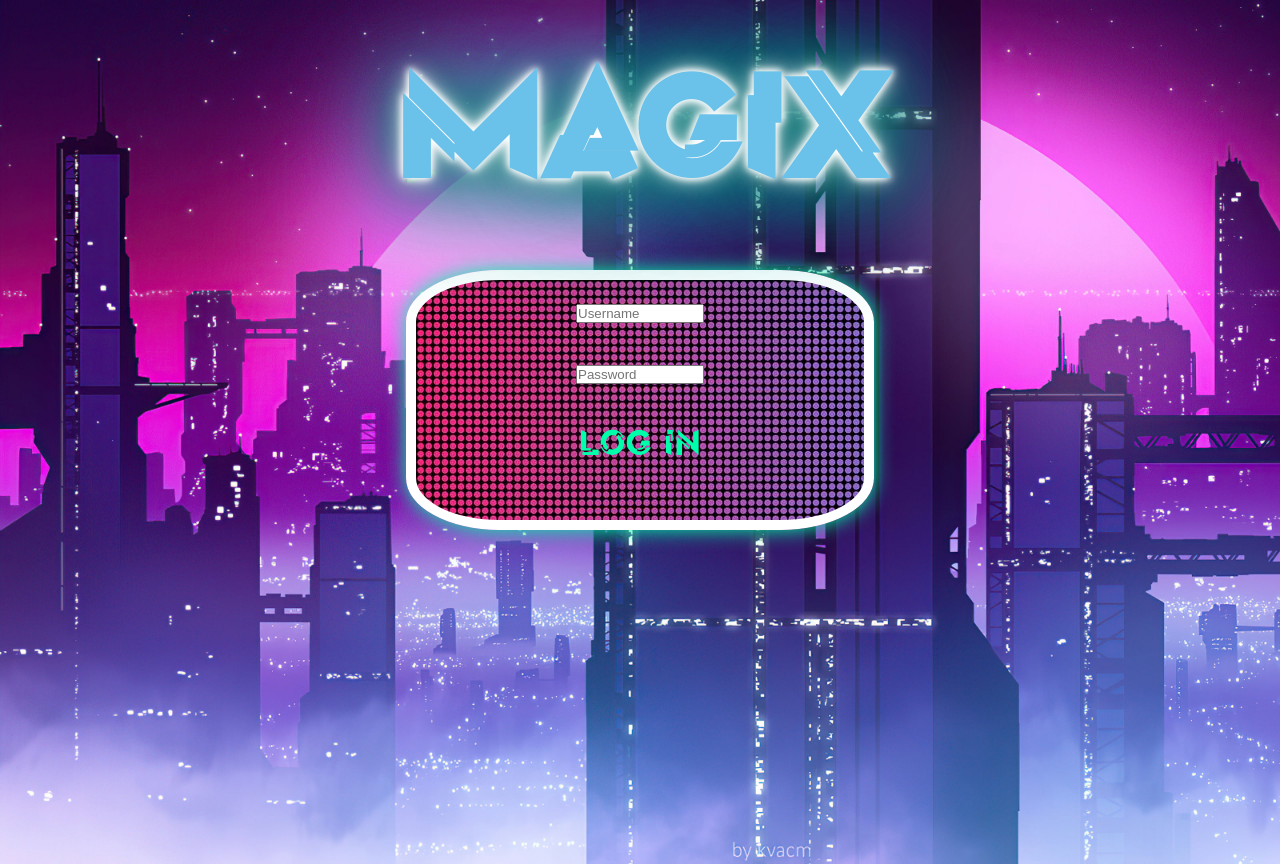
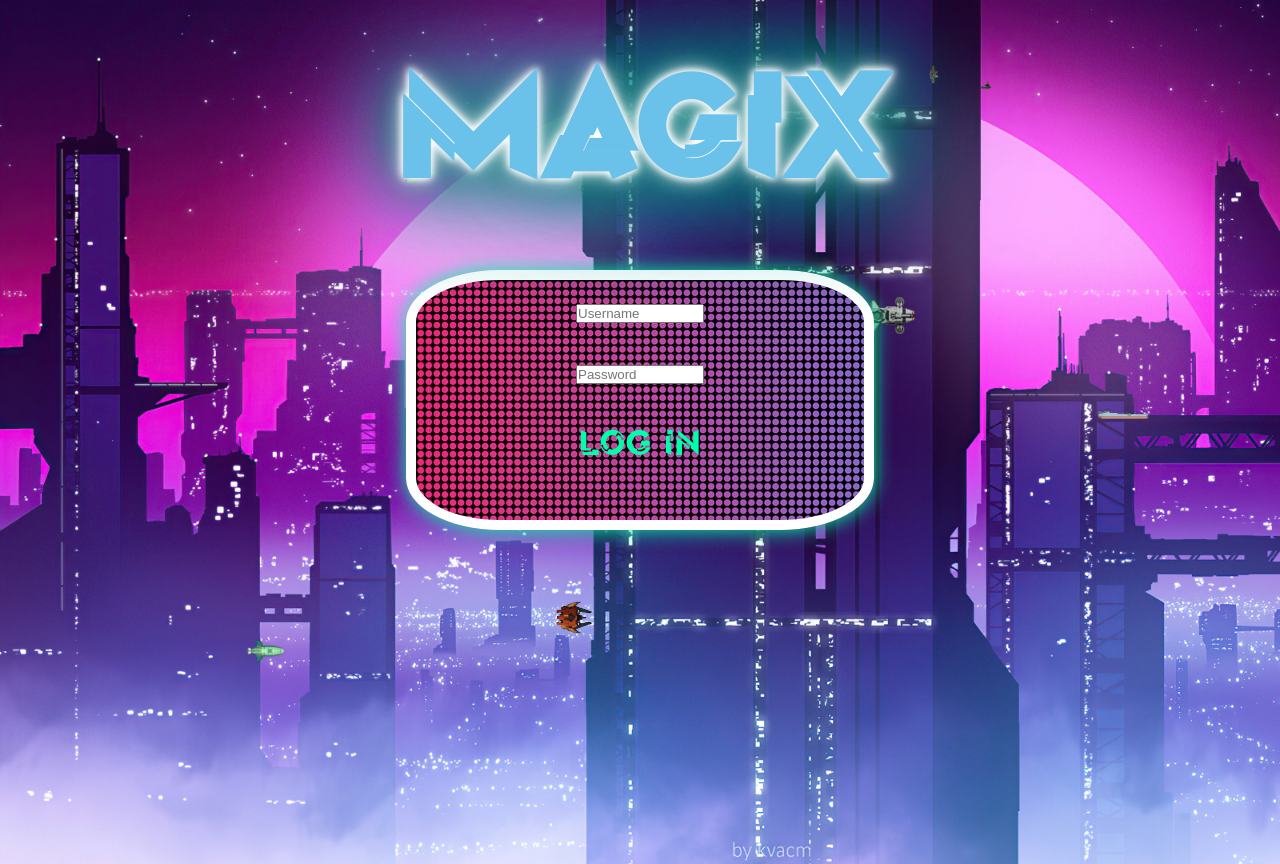
Before and after one commit to bourrrin/MagiX_web3, a PHP site: page / in a window 1280 px wide. Run offline with PHP 8.4, Linux system fonts and the light colour scheme.

Commit message:
MORE SHIPS!!!!

```diff
--- a/css/style.css
+++ b/css/style.css
@@ -170,17 +170,19 @@ body{
 .ship{
     z-index: -2;
     position: absolute;
-    top:20%;
-    left:-5vw;
-    width: 3%;
-    animation: move-left;
-    animation-fill-mode: both;
-    animation-duration: 20s;
-    animation-iteration-count: infinite;
-    animation-timing-function: linear;
 }
 
 @keyframes move-left{
+    0%{
+        transform: translateX(0px) scaleX(-1);
+
+    }
+    100%{
+        transform: translateX(-110vw) scaleX(1);
+    }
+}
+
+@keyframes move-right{
     0%{
         transform: translateX(0px);
     }
@@ -188,3 +190,73 @@ body{
         transform: translateX(110vw);
     }
 }
+
+.move-right{
+    animation: move-right;
+    animation-fill-mode: both;
+    animation-iteration-count: infinite;
+    animation-timing-function: linear;
+    left:-5vw;
+}
+
+.move-left{
+    animation: move-left;
+    animation-fill-mode: both;
+    animation-iteration-count: infinite;
+    animation-timing-function: linear;
+    left:105vw;
+}
+
+#ship0{
+    top:20%;
+    width: 3%;
+    animation-duration: 20s;
+}
+
+#ship1{
+    top:40%;
+    width: 3%;
+    animation-duration: 15s;
+}
+
+#ship2{
+    top:10%;
+    width: 2%;
+    animation-duration: 25s;
+}
+
+#ship3{
+    top:75%;
+    width: 3%;
+    animation-duration: 15s;
+}
+
+#ship4{
+    top:8%;
+    width: 2%;
+    animation-duration: 22s;
+}
+
+#ship5{
+    top:80%;
+    width: 3%;
+    animation-duration: 30s;
+}
+
+#ship6{
+    top:37%;
+    width: 4%;
+    animation-duration: 10s;
+}
+
+#ship7{
+    top:22%;
+    width: 2%;
+    animation-duration: 12s;
+}
+
+#ship8{
+    top:51%;
+    width: 4%;
+    animation-duration: 8s;
+}
--- a/index.php
+++ b/index.php
@@ -9,7 +9,16 @@
     <title>Document</title>
 </head>
 <body>
-    <img class="ship" src="img/ship0.png" alt="">
+    <img class="ship move-right" id="ship0" src="img/ships/ship0.png" alt="">
+    <img class="ship move-left" id="ship1" src="img/ships/ship1.png" alt="">
+    <img class="ship move-left" id="ship2" src="img/ships/ship2.png" alt="">
+    <img class="ship move-right" id="ship3" src="img/ships/ship3.png" alt="">
+    <img class="ship move-left" id="ship4" src="img/ships/ship4.png" alt="">
+    <img class="ship move-right" id="ship5" src="img/ships/ship5.png" alt="">
+    <img class="ship move-right" id="ship6" src="img/ships/ship6.png" alt="">
+    <img class="ship move-left" id="ship7" src="img/ships/ship7.png" alt="">
+    <img class="ship move-right" id="ship8" src="img/ships/ship8.png" alt="">
+
     <div class="page_title">
         <h1>MAGIX</h1>
     </div>
```
Also changed, not shown: img/metalic_texture_border.jpg (deleted), img/metalic_texture_border.png (deleted), img/ships/ship0.png (renamed from img/ship0.png), img/ships/ship1.png (added), img/ships/ship2.png (added), img/ships/ship3.png (added), img/ships/ship4.png (added), img/ships/ship5.png (added), img/ships/ship6.png (added), img/ships/ship7.png (added), img/ships/ship8.png (added).
